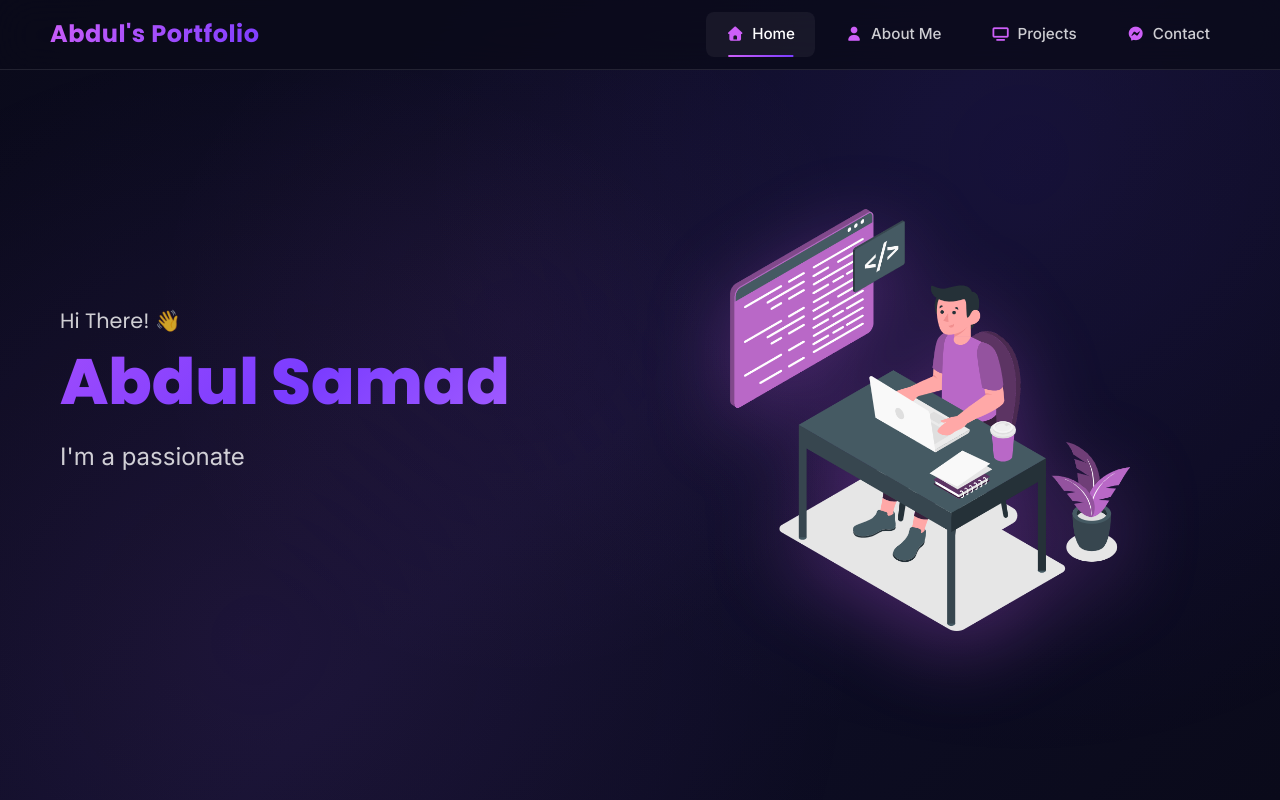
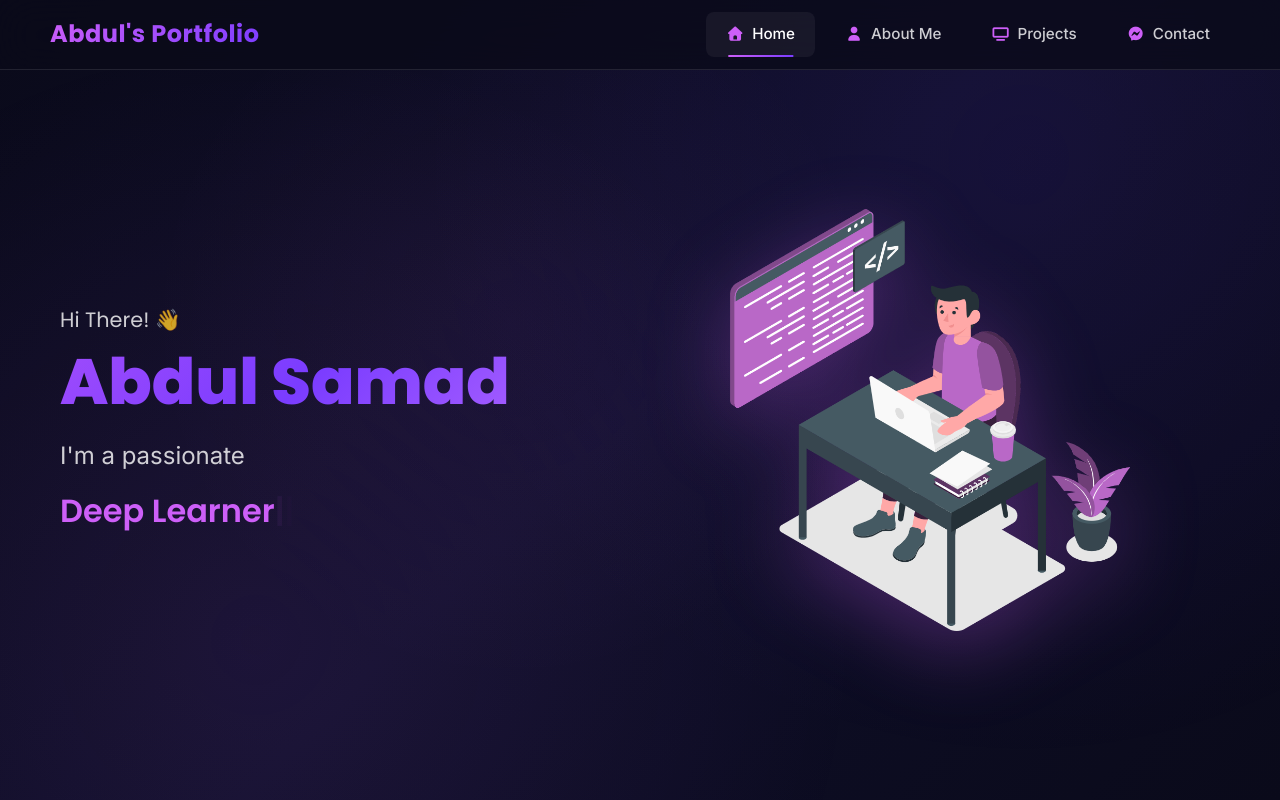
Before and after one commit to samadaslamcodes/PersonalPortfolio, a React (Create React App) app: page / in a window 1280 px wide. Shown: the top 800 px of the page. Built offline with nearby package versions, Linux system fonts and the light colour scheme.

Commit message:
Fix Typed.js initialization on Home page

```diff
--- a/src/pages/Home.js
+++ b/src/pages/Home.js
@@ -4,10 +4,11 @@ function Home() {
   const typedRef = useRef(null);
 
   useEffect(() => {
+    let typed;
     const initTyped = async () => {
       const Typed = (await import('typed.js')).default;
       if (typedRef.current) {
-        new Typed('#typed', {
+        typed = new Typed(typedRef.current, {
           strings: ['Web Developer', 'Front End Developer', 'Deep Learner', 'UI Designer'],
           typeSpeed: 50,
           backSpeed: 30,
@@ -16,6 +17,12 @@ function Home() {
       }
     };
     initTyped();
+
+    return () => {
+      if (typed) {
+        typed.destroy();
+      }
+    };
   }, []);
 
   return (
@@ -26,7 +33,7 @@ function Home() {
           <h1 className="hero-name">Abdul Samad</h1>
           <p className="hero-subtitle">I'm a passionate</p>
           <div className="typed-text">
-            <span id="typed"></span>
+            <span ref={typedRef}></span>
           </div>
         </div>
         <div className="second">
```
